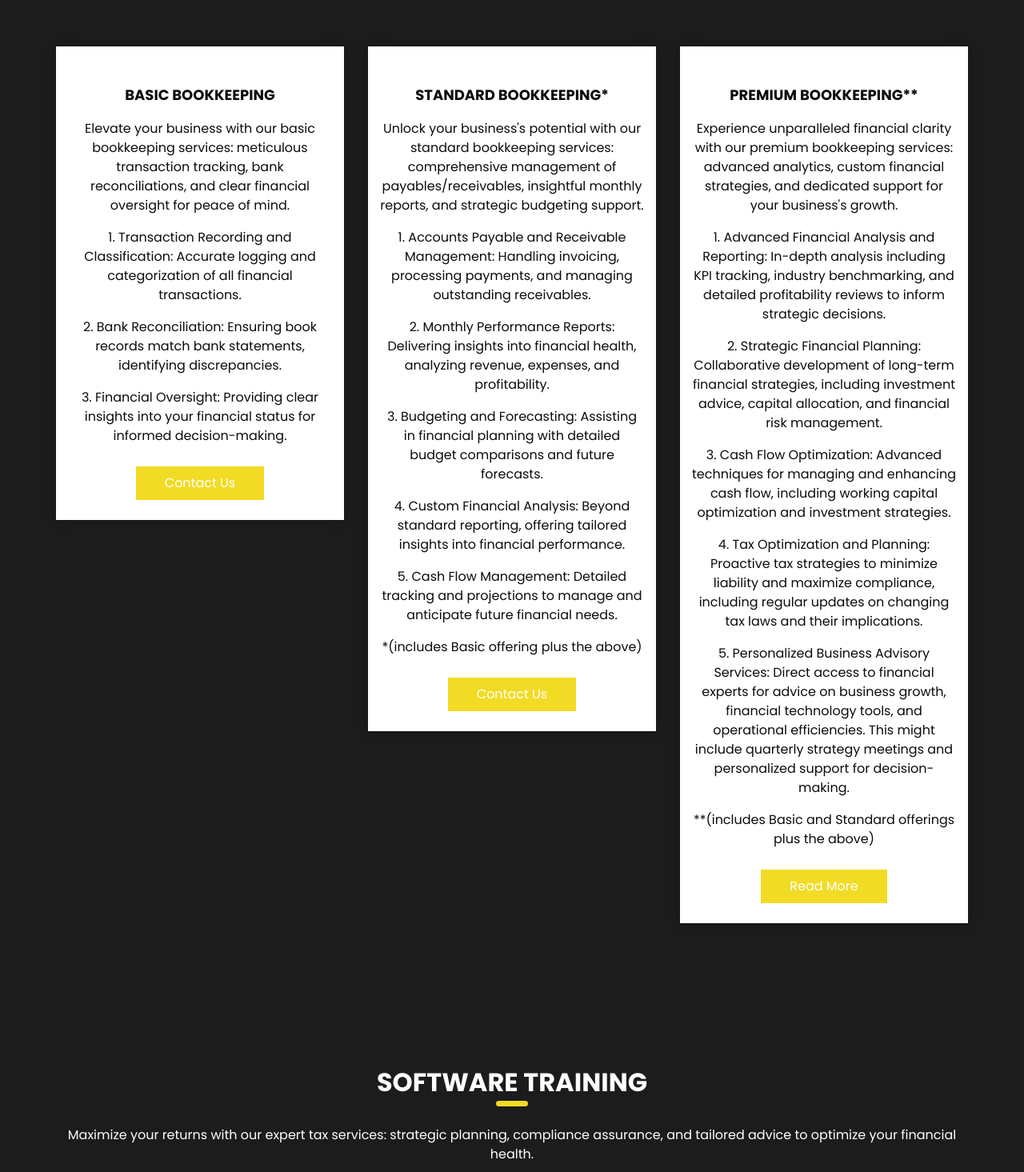
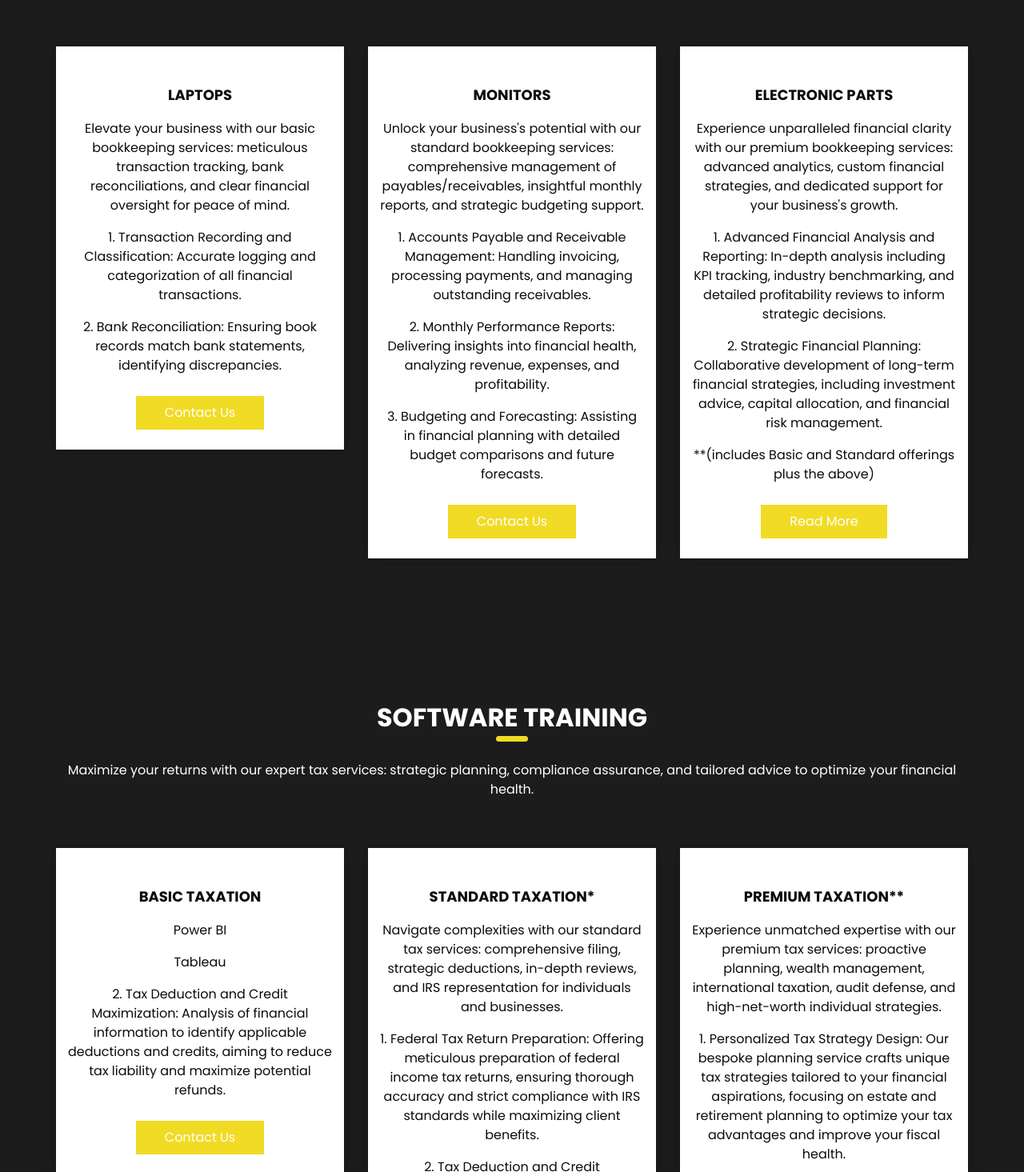
Before and after one commit to lizzy777123/astarrtech2024, a plain HTML site: page services.html in a window 1280 px wide. Shown: the part 346-1811 px from the top of the page at 80% size. Drawn offline with Linux system fonts and the light colour scheme.

Commit message:
Update services.html

```diff
--- a/services.html
+++ b/services.html
@@ -136,7 +136,7 @@
           <div class="box ">
             <div class="detail-box">
               <h6>
-                Basic Bookkeeping
+                Laptops
               </h6>
               <p>
                 Elevate your business with our basic bookkeeping services: meticulous transaction tracking, bank reconciliations, and clear financial oversight for peace of mind.
@@ -146,9 +146,6 @@
               </p>
               <p>
                 2. Bank Reconciliation: Ensuring book records match bank statements, identifying discrepancies.
-              </p>
-              <p>
-                3. Financial Oversight: Providing clear insights into your financial status for informed decision-making.
               </p>
               <a href="contact.html">
                 Contact Us
@@ -160,7 +157,7 @@
           <div class="box ">
             <div class="detail-box">
               <h6>
-                Standard Bookkeeping*
+                Monitors
               </h6>
               <p>
                 Unlock your business's potential with our standard bookkeeping services: comprehensive management of payables/receivables, insightful monthly reports, and strategic budgeting support.
@@ -174,15 +171,6 @@
               <p>
                 3. Budgeting and Forecasting: Assisting in financial planning with detailed budget comparisons and future forecasts.
               </p>
-              <p>
-                4. Custom Financial Analysis: Beyond standard reporting, offering tailored insights into financial performance.
-              </p>
-              <p>
-                5. Cash Flow Management: Detailed tracking and projections to manage and anticipate future financial needs.
-              </p>
-              <p>
-                *(includes Basic offering plus the above)
-              </p>
               <a href="contact.html">
                 Contact Us
               </a>
@@ -193,7 +181,7 @@
           <div class="box ">
             <div class="detail-box">
               <h6>
-                Premium Bookkeeping**
+                Electronic parts
               </h6>
               <p>
                 Experience unparalleled financial clarity with our premium bookkeeping services: advanced analytics, custom financial strategies, and dedicated support for your business's growth.
@@ -203,15 +191,6 @@
               </p>
               <p>
                 2. Strategic Financial Planning: Collaborative development of long-term financial strategies, including investment advice, capital allocation, and financial risk management.
-              </p>
-              <p>
-                3. Cash Flow Optimization: Advanced techniques for managing and enhancing cash flow, including working capital optimization and investment strategies.
-              </p>
-              <p>
-                4. Tax Optimization and Planning: Proactive tax strategies to minimize liability and maximize compliance, including regular updates on changing tax laws and their implications.
-              </p>
-              <p>
-                5. Personalized Business Advisory Services: Direct access to financial experts for advice on business growth, financial technology tools, and operational efficiencies. This might include quarterly strategy meetings and personalized support for decision-making.
               </p>
               <p>
                 **(includes Basic and Standard offerings plus the above)
@@ -251,10 +230,10 @@
                 Basic Taxation
               </h6>
               <p>
-                Ensure accuracy and peace of mind with our basic tax services, focusing on filing, deductions, and credits designed for individuals and small businesses.
+                Power BI
               </p>
               <p>
-                1. Preparation of Federal Tax Return: Comprehensive assistance in preparing and filing the annual federal tax return, ensuring accuracy and compliance with federal tax laws.
+                Tableau
               </p>
               <p>
                 2. Tax Deduction and Credit Maximization: Analysis of financial information to identify applicable deductions and credits, aiming to reduce tax liability and maximize potential refunds.
@@ -281,15 +260,6 @@
                2. Tax Deduction and Credit Maximization: Conducting detailed financial analyses to identify all viable deductions and credits, aiming to substantially reduce tax liabilities and enhance refund potential.
               </p>
               <p>
-               3. State Tax Return Preparation: Providing expert preparation and submission of state tax returns, tailored to meet the unique requirements of each state’s tax laws for clients requiring state income tax filings.
-              </p>
-              <p>
-               4. Income and Expense Tracking Assistance: Assisting clients in setting up and maintaining an effective system for tracking income and expenses throughout the year, which is crucial for accurate tax reporting and can help identify additional deductions or credits.
-              </p>
-              <p>
-               5. Direct Support with Tax Software and Digital Tools: Offering hands-on assistance and recommendations for using tax software and digital tools, helping clients streamline their document organization, tax preparation, and submission process for efficiency and accuracy.
-              </p>
-              <p>
                 *(includes Basic offerings plus the above)
               </p>
               <a href="contact.html">
@@ -312,15 +282,6 @@
               </p>
               <p>
                 2. International Tax Guidance: Navigate the complexities of global finance with our expert support on international tax compliance, including FATCA and FBAR regulations, to ensure you're fully compliant while maximizing global tax strategies.
-              </p>
-              <p>
-                3. Corporate Tax Consulting: Elevate your business with our end-to-end tax services designed for corporate efficiency. From mergers and acquisitions to strategic tax planning for business transitions, we ensure your company achieves optimal tax positioning.
-              </p>
-              <p>
-                4. Tax Document Management: Simplify tax season with our organizational expertise. We guide you in collating and preparing your financial documents, ensuring a seamless and stress-free tax filing process.
-              </p>
-              <p>
-                5. Tax Education and Resources: Stay ahead with our private monthly educational webinars that demystify tax laws and strategies. Empower yourself with the knowledge to make informed tax decisions all year round.
               </p>
               <p>
                 **(includes Basic and Standard offerings plus the above)
```
